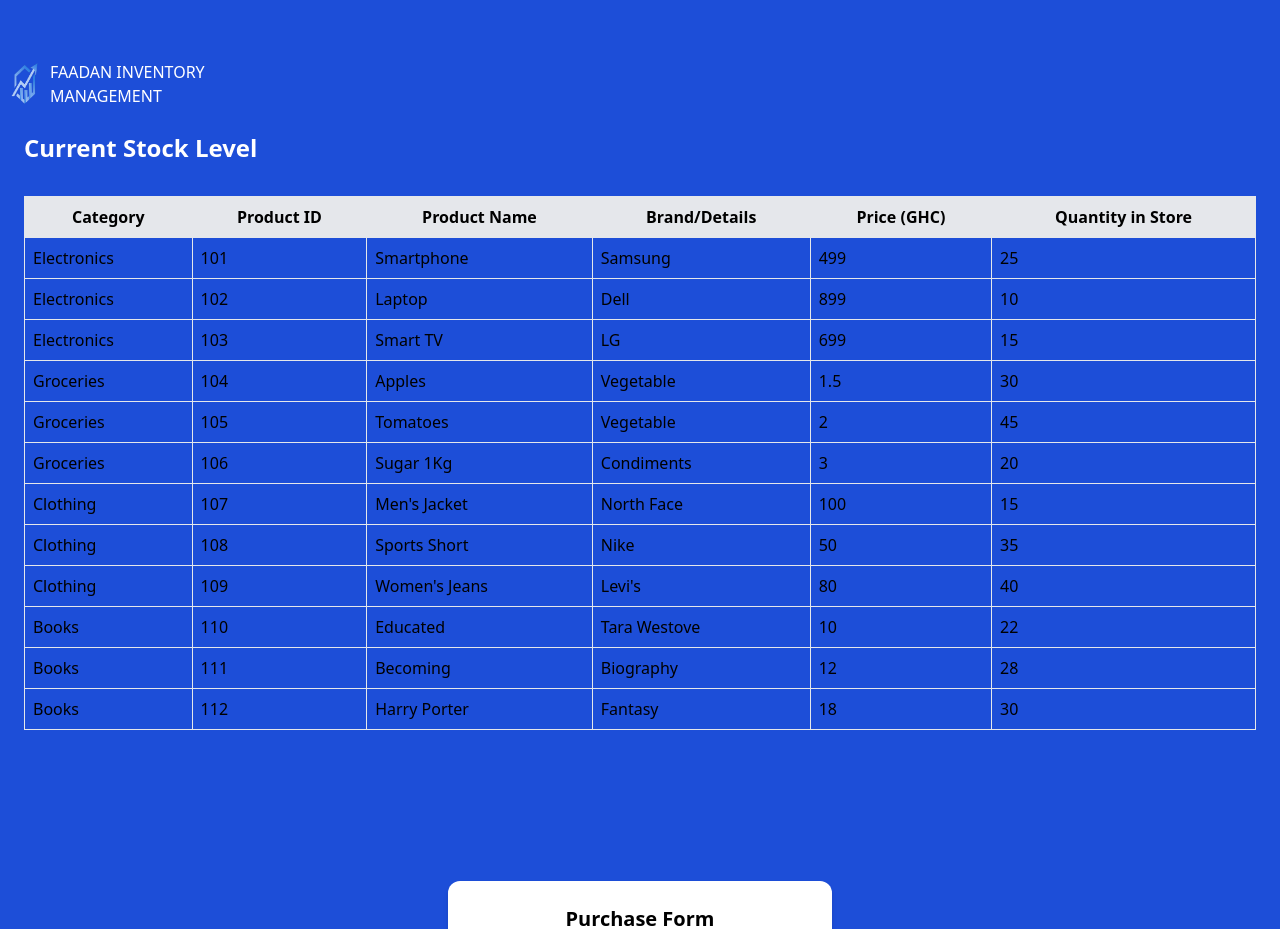
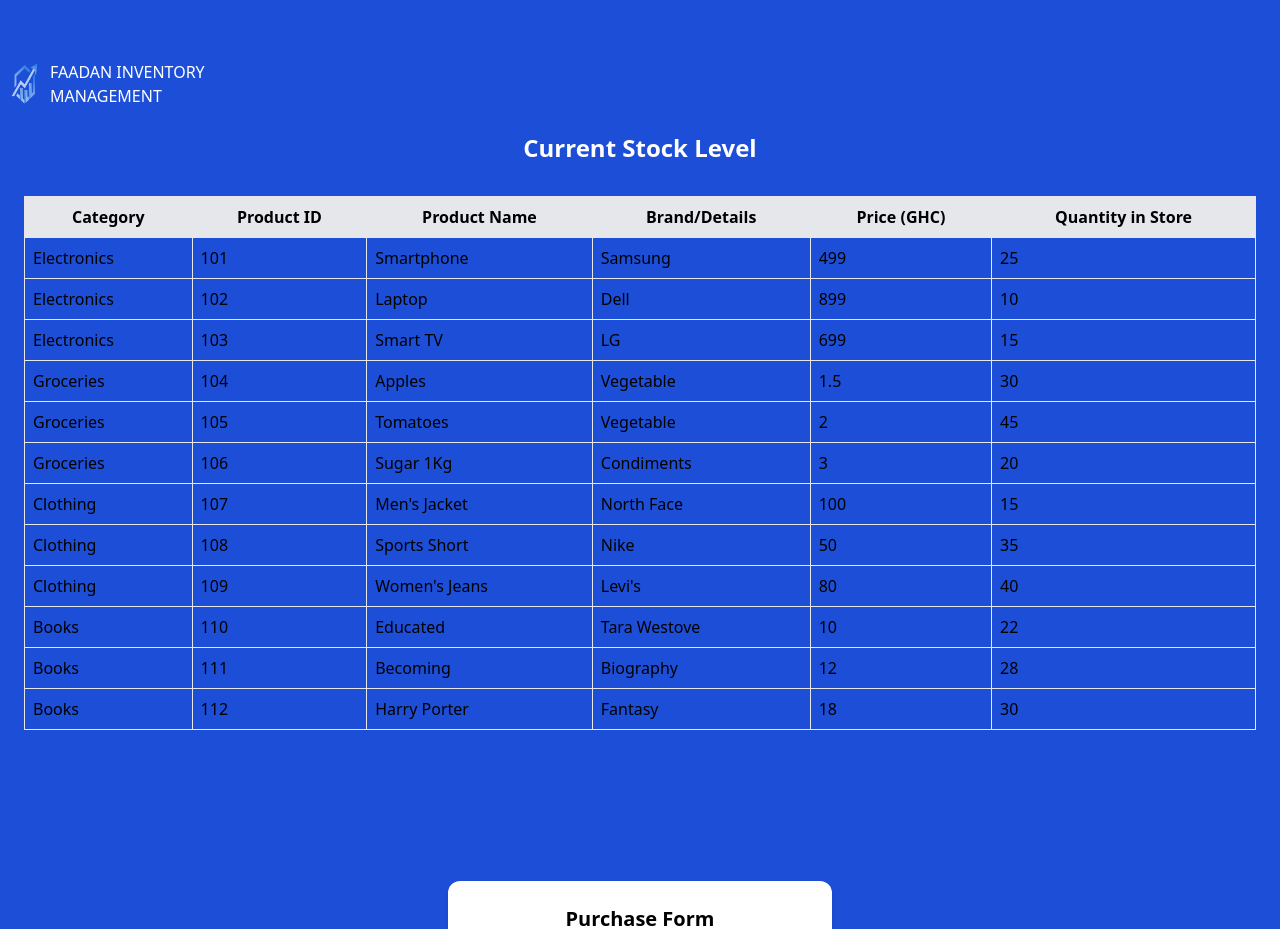
Before and after one commit to dankomah15/Inventory-project, a React (Vite) app in the folder my-test-app/: page / in a window 1280 px wide. Shown: the part 2340-3269 px from the top of the page. Built offline with nearby package versions, Linux system fonts and the light colour scheme.

Commit message:
my first commit

```diff
--- a/my-test-app/src/Components/Purchase.jsx
+++ b/my-test-app/src/Components/Purchase.jsx
@@ -67,7 +67,7 @@ const StockPurchase = () => {
 
   return (
     <div className="p-6 space-y-8 bg-blue-700 min-h-screen">
-      <h2 className="text-2xl font-bold text-white">Current Stock Level</h2>
+      <h2 className="text-2xl font-bold text-white flex justify-center ">Current Stock Level</h2>
       <div className="overflow-x-auto">
         <table className="min-w-full table-auto border border-gray-400 text-black">
           <thead>
@@ -103,7 +103,7 @@ const StockPurchase = () => {
     }}
     className="space-y-4 bg-white p-6 shadow-md max-w-sm w-full rounded-xl"
   >
-    <h3 className="text-xl font-semibold text-center text-black">Purchase Form</h3>
+    <h3 className="text-xl font-semibold text-center text-black ">Purchase Form</h3>
 
     {["buyerName", "category", "productName", "brand", "quantity"].map((field) => (
       <div key={field}>
```
